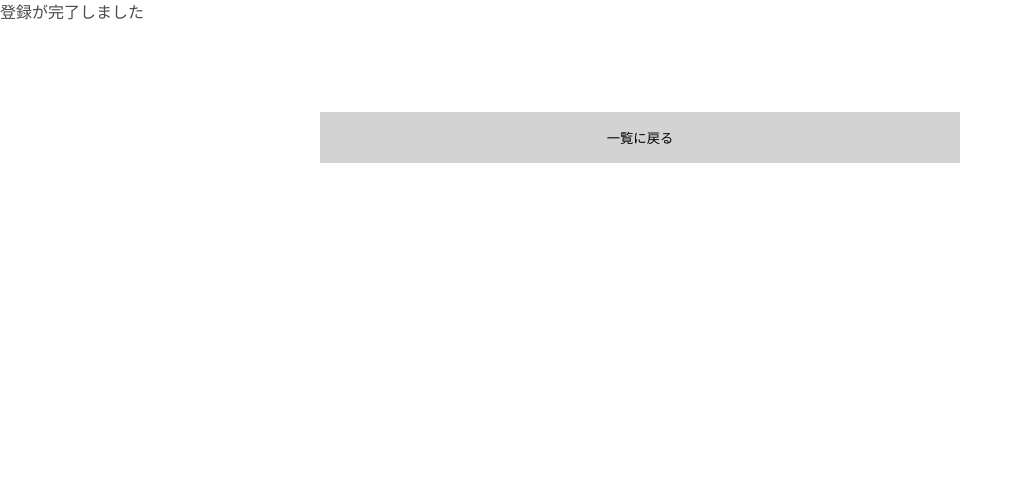
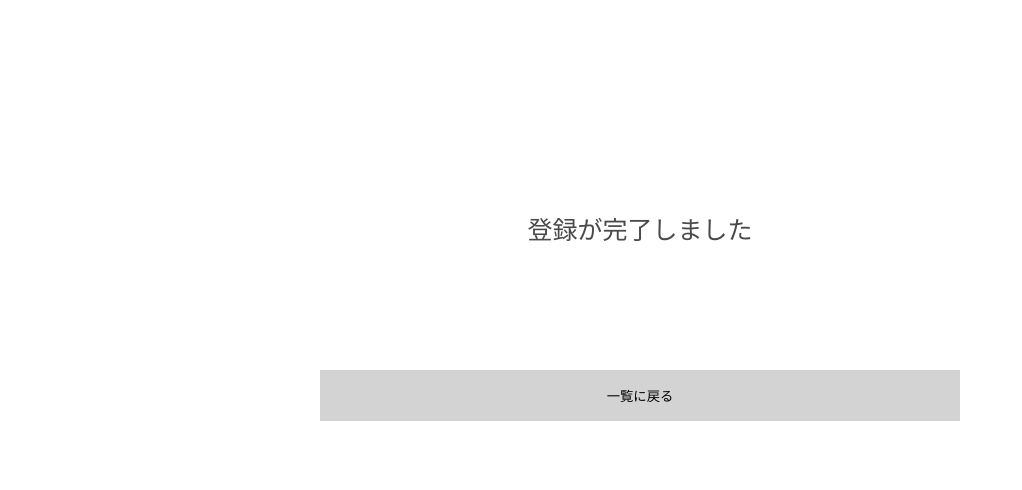
Before and after one commit to HidetoOzeki/GamingDeviceEC, a PHP site: page /toroku.php in a window 1280 px wide. Shown: the top 490 px of the page, without its empty margins (0-1022 px from the left). Run offline with PHP 8.4, Linux system fonts and the light colour scheme.

Commit message:
page_title_1スタイルが消えていたので追加

```diff
--- a/source/style/style.css
+++ b/source/style/style.css
@@ -9,6 +9,13 @@
     font-size: xx-large;
     text-align: center;
     margin: 32px;
+}
+
+.page_title_1 {
+    font-size:25px;
+    text-align: center;
+    margin: 32px;
+    padding-top: 180px;
 }
 
 .centered_input_wide input{ /*中心テキストインプット*/
```
